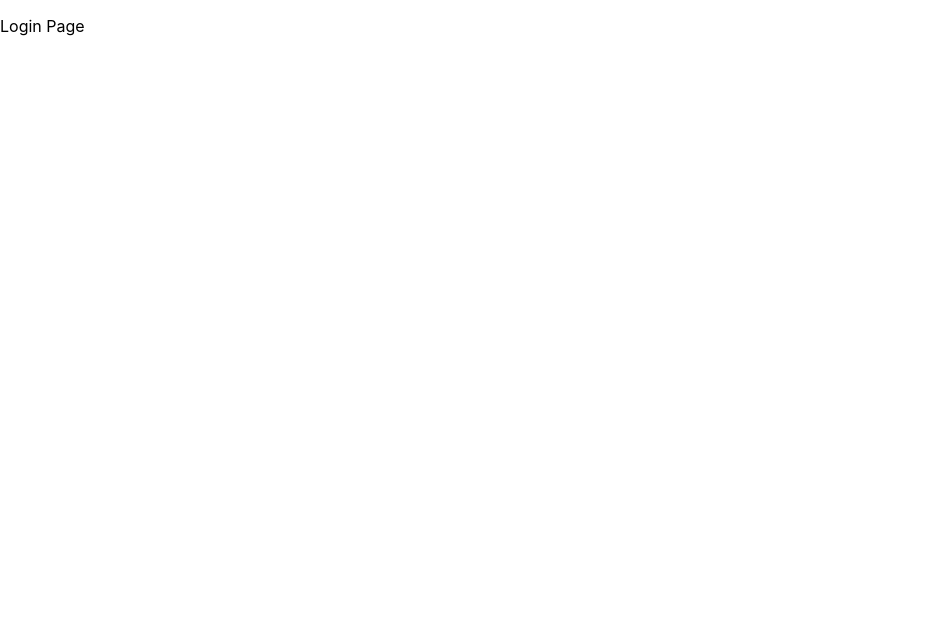
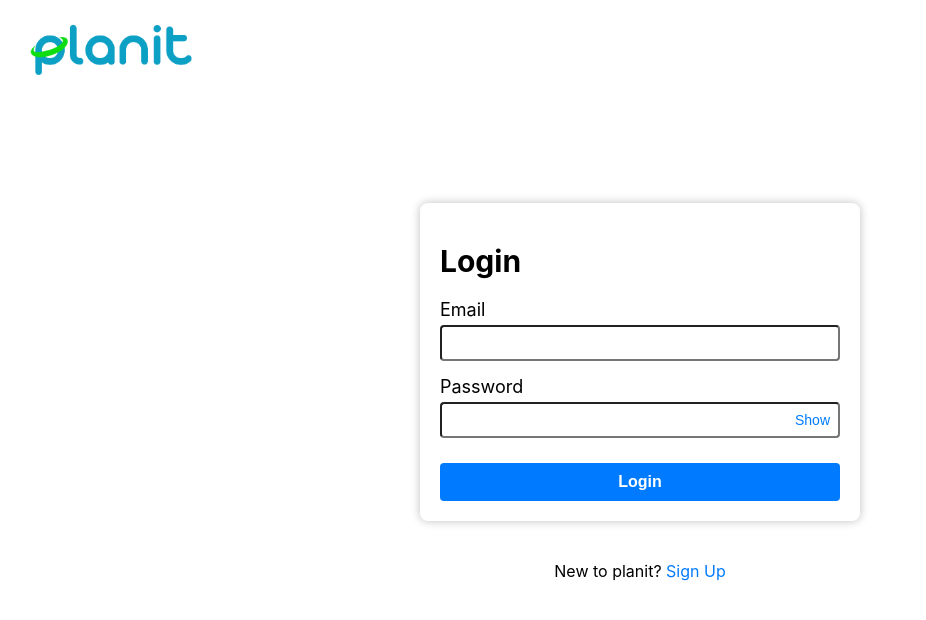
Before and after one commit to Queens-Dev-Den/planit, a React (Create React App) app in the folder frontend/: page /login in a window 1280 px wide. Shown: the top 620 px of the page, without its empty margins (0-926 px from the left). Built offline with nearby package versions, Linux system fonts and the light colour scheme; the HTML template or start-up script is replaced by a standard one.

Commit message:
Create frontend for login page, no functionality
Creates the frontend for the login page, but has no functionality yet,
need to implemenent login function with dummy data for now.

```diff
--- a/frontend/src/pages/LoginPage.js
+++ b/frontend/src/pages/LoginPage.js
@@ -1,11 +1,58 @@
-import React from 'react';
+import React, { useState } from 'react';
+import { Link } from 'react-router-dom';
+import '../styles/LoginPage.css'
 
 const LoginPage = () => {
-  return (
-    <div>
-      <p>Login Page</p>
-    </div>
-  );
+    const [email, setEmail] = useState('');
+    const [password, setPassword] = useState('');
+    const [showPassword, setShowPassword] = useState(false);
+
+    const handleSubmit = (e) => {
+      e.preventDefault();
+      // Dummy data integration will be added later
+    };
+
+    return (
+        <div className="login-page">
+            <img src="planit-full-logo.png" className='planit-full-logo' alt="planit logo" />
+            <form className='login-form' onSubmit={handleSubmit}>
+                <h2>Login</h2>
+                <div className='input-group'>
+                    <label htmlFor='email'>Email</label>
+                    <input
+                        type='email'
+                        id='email'
+                        value={email}
+                        onChange={(e) => setEmail(e.target.value)}
+                        required
+                    />
+                </div>
+                <div className='input-group'>
+                    <label htmlFor='password'>Password</label>
+                    <div className='password-input-group'>
+                        <input
+                            type={showPassword ? 'text' : 'password'}
+                            id='password'
+                            value={password}
+                            onChange={(e) => setPassword(e.target.value)}
+                            required
+                        />
+                        <button
+                            type="button"
+                            className="toggle-password"
+                            onClick={() => setShowPassword(!showPassword)}
+                        >
+                            {showPassword ? 'Hide' : 'Show'}
+                        </button>
+                    </div>
+                </div>
+                <button className="submit-button" type='submit'>Login</button>
+            </form>
+            <p className="signup-text">
+                New to planit? <Link to="/signup" className="signup-link">Sign Up</Link>
+            </p>
+        </div>
+    );
 };
 
 export default LoginPage;
--- /dev/null
+++ b/frontend/src/styles/LoginPage.css
@@ -0,0 +1,112 @@
+.login-page {
+    height: 100vh;
+    display: flex;
+    flex-direction: column;
+    justify-content: center;
+    align-items: center;
+    position: relative;
+}
+
+.planit-full-logo {
+    height: 60px;
+    position: absolute;
+    top: 20px;
+    left: 20px;
+}
+
+.login-form {
+    background: white;
+    padding: 20px;
+    border-radius: 8px;
+    box-shadow: 0 0 10px rgba(0, 0, 0, 0.25);
+    width: 400px;
+}
+
+.login-form h2 {
+    margin-bottom: 20px;
+    margin-top: 20px;
+    font-size: 30px;
+}
+
+.input-group {
+    margin-bottom: 15px;
+}
+
+.input-group label {
+    display: block;
+    margin-bottom: 5px;
+    font-size: 18px;
+    font-weight: 400;
+}
+
+.input-group input {
+    width: 100%;
+    padding: 8px;
+    border-radius: 4px;
+    box-sizing: border-box;
+}
+
+.password-input-group {
+    position: relative;
+}
+
+.password-input-group input {
+    width: 100%;
+    padding-right: 50px; /* Add padding to the right to avoid overlap with the button */
+}
+
+.toggle-password {
+    position: absolute;
+    right: 0px;
+    top: 50%;
+    transform: translateY(-50%);
+    background: none;
+    color: #007bff;
+    border: none;
+    cursor: pointer;
+    font-size: 0.875em;
+    width: fit-content;
+}
+
+.toggle-password:hover {
+    text-decoration: underline;
+}
+
+button {
+    width: 100%;
+    padding: 10px;
+    background-color: #007bff;
+    color: white;
+    border: none;
+    border-radius: 4px;
+    cursor: pointer;
+}
+
+.submit-button {
+    margin-top: 10px;
+    font-size: medium;
+    font-weight: bold;
+}
+
+.submit-button:hover {
+    background-color: #0056b3;
+}
+
+input {
+    font-size: 14px;
+}
+
+.signup-text {
+    margin-top: 40px;
+    font-size: 16px;
+    font-weight: 400;
+}
+
+.signup-link {
+    color: #007bff;
+    text-decoration: none;
+}
+
+.signup-link:hover {
+    text-decoration: underline;
+}
```
Also changed, not shown: frontend/public/planit-full-logo.png (added), frontend/src/index.css (line endings or trailing spaces).
